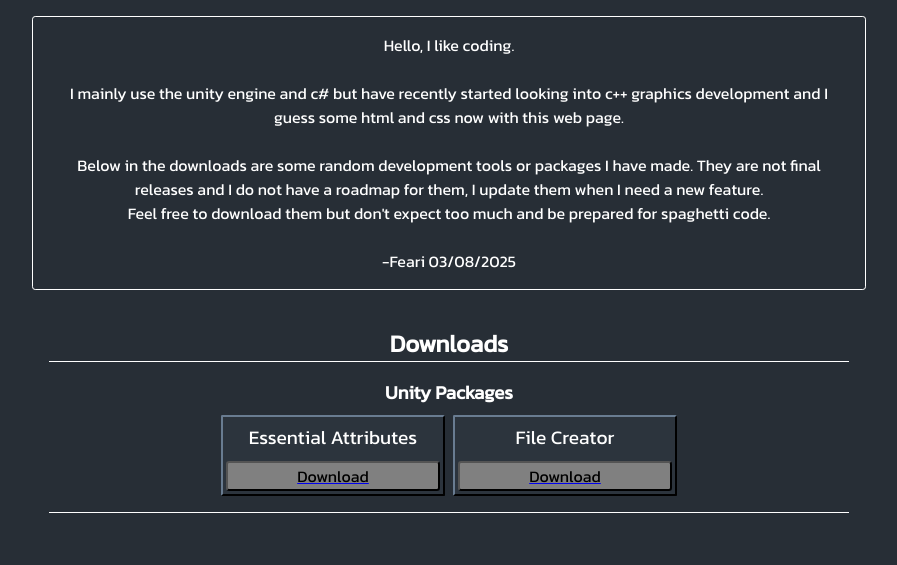
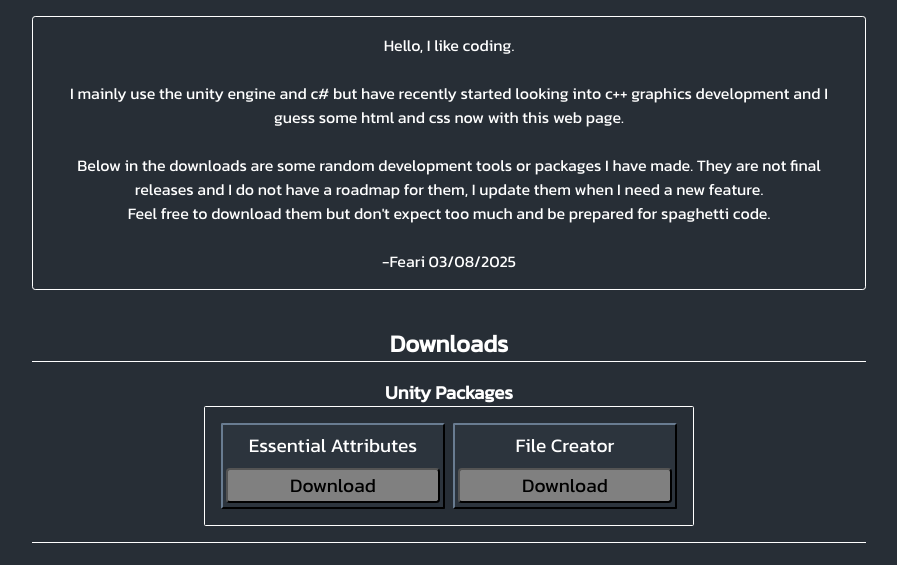
Before and after one commit to FeariDev/fearidev.github.io, a plain HTML site: page index.html in a window 1280 px wide. Shown: the part 91-656 px from the top of the page, without its empty margins (191-1088 px from the left). Drawn offline with Linux system fonts and the light colour scheme.

Commit message:
Downloads section resizing
+Downloads section now resizes correctly on different screen sizes

```diff
--- a/index.html
+++ b/index.html
@@ -2,6 +2,7 @@
 <html>
     <head>
         <meta charset="UTF-8">
+        <meta name="viewport" content="width=device-width, initial-scale=1.0">
         <link rel="stylesheet" href="styles.css">
     </head>
     <body>
@@ -21,7 +22,7 @@
                 -Feari 03/08/2025
             </p>
             <h2 id="DownloadsHeader">Downloads</h2>
-            <div class="downloads">
+            <div id="downloads">
                 <div class="DownloadCategory">
                     <h3 class="DownloadCategoryHeader">Unity Packages</h3>
                         <div class="DownloadCategoryContent">
--- a/styles.css
+++ b/styles.css
@@ -19,7 +19,6 @@ body {
 
 .contents {
     display: grid;
-    align-content: center;
     justify-content: center;
 }
 
@@ -44,14 +43,14 @@ body {
 
 
 #DownloadsHeader {
+    margin-bottom: 0;
+
     color: white;
     font-family: kanitregular;
     text-align: center;
-
-    margin-bottom: 0;
 }
 
-.downloads {
+#downloads {
     border-style: solid;
     border-top-width: 0.06em;
     border-bottom-width: 0.06em;
@@ -62,14 +61,8 @@ body {
     padding-top: 1em;
     padding-bottom: 1em;
 
-    display: flex;
-    flex-direction: column;
+    display: grid;
     gap: 0.5em;
-    margin: 0 auto;
-
-    min-width: 260px;
-    max-width: 800px;
-    width: 90vw;
 }
 
 .DownloadCategory {
@@ -77,19 +70,40 @@ body {
 }
 
 .DownloadCategoryHeader {
+    margin-top: 0;
+    margin-bottom: 0;
+
     color: white;
     font-family: kanitregular;
     text-align: center;
-
-    margin-top: 0;
-    margin-bottom: 0.5em;
 }
 
 .DownloadCategoryContent {
-    display: grid;
-    grid-template-columns: repeat(auto-fit, minmax(220px, max-content));
+    border-style: solid;
+    border-width: 0.1em;
+    border-radius: 0.1em;
+    border-color: white;
+
+    padding-top: 1em;
+    padding-bottom: 1em;
+    padding-left: 1em;
+    padding-right: 1em;
+
+    margin: 0 auto 0 auto;
+
+    display: flex;
+    flex-direction: row;
+    flex-wrap: wrap;
     justify-content: center;
     gap: 0.5em;
+
+    max-width: 456px;
+    min-width: 220px;
+}
+@media (max-width: 520px) {
+    .DownloadCategoryContent {
+        max-width: 228px;
+    }
 }
 
 .downloadarea {
@@ -101,47 +115,43 @@ body {
     border-radius: 0.1em;
 
     display: grid;
-    margin: 0 auto;
 
     min-width: 220px;
-    max-width: 1fr;
 }
 
 .downloadtext {
-    color: rgb(255, 255, 255);
-    background-color: #2c343d;
-    height: 1.5em;
-
     padding: 0.2em;
     padding-top: 0.1em;
     padding-bottom: 0.1em;
 
+    margin: 0.2em;
+
+    color: rgb(255, 255, 255);
     font-family: kanitregular;
-    font-size: 1.2em;
+    font-size: 1.2rem;
     text-align: center;
-
-    margin: 0.2em;
 }
 
 .downloadbuttonlink {
-    display: grid;
-    align-self: center;
-
     margin: 0.2em;
     margin-top: 0.2em;
     margin-bottom: 0.2em;
+
+    display: grid;
+
+    color: rgba(255, 255, 255, 0);
 }
 .downloadbuttonlink:hover {
     cursor: default;
 }
 
 .downloadbutton {
+    border-radius: 0.2em;
+
     background-color: rgb(128, 128, 128);
     font-family: kanitregular;
-    font-size: 1em;
+    font-size: 1.2rem;
     text-align: center;
-
-    border-radius: 0.2em;
 }
 
 
```
